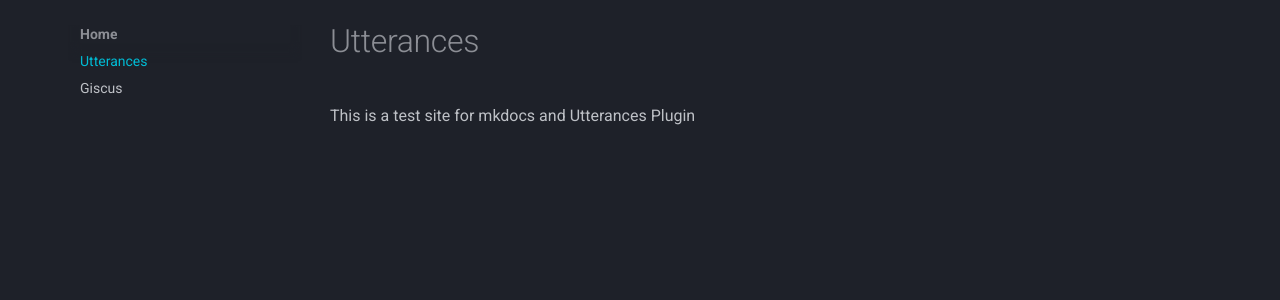
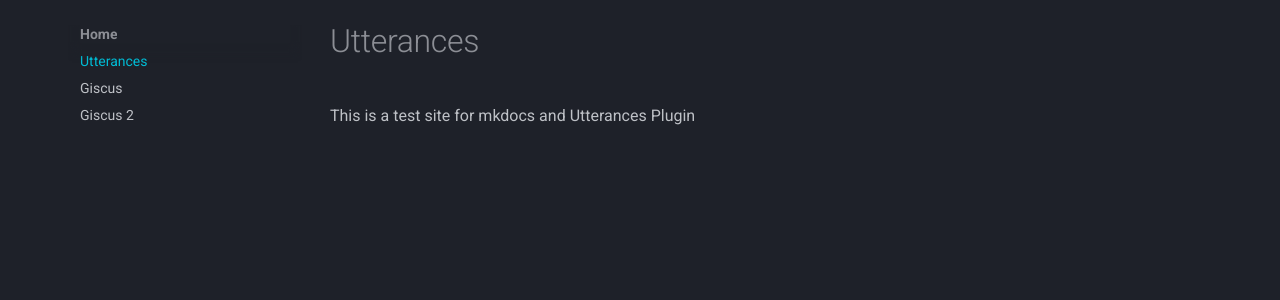
Before and after one commit to sreeramvuppala/mkdocs, an MkDocs documentation site: the page built from docs/index.md, in a window 1280 px wide. Shown: the part 125-425 px from the top of the page. Built offline with MkDocs 1.6.1 and Material for MkDocs 9.7.7, drawn with Linux system fonts in a browser that asks for light colours; comment, search, counter and statistics services are not loaded.

Commit message:
giscus partial comments second page

```diff
--- a/mkdocs.yml
+++ b/mkdocs.yml
@@ -15,6 +15,7 @@ nav:
   - Home:
     - Utterances: "index.md"
     - Giscus: "giscus.md"
+    - Giscus 2: "newgiscus.md"
 
 markdown_extensions:
   - admonition
```
